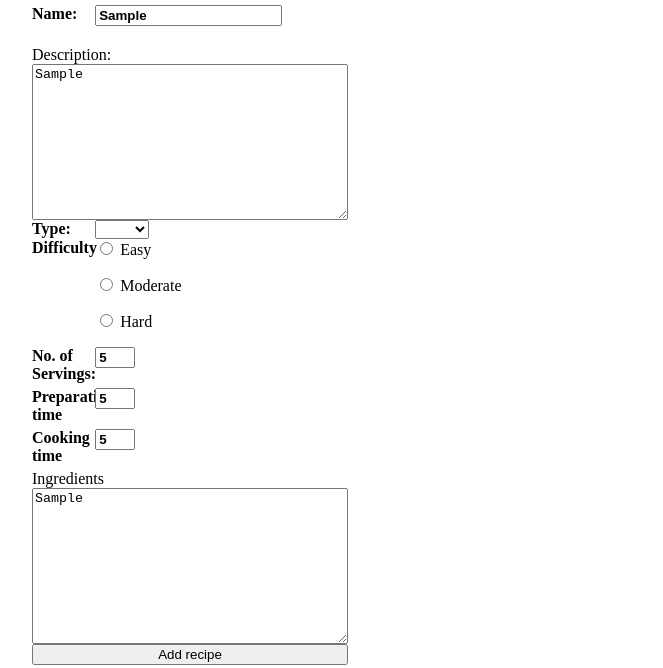
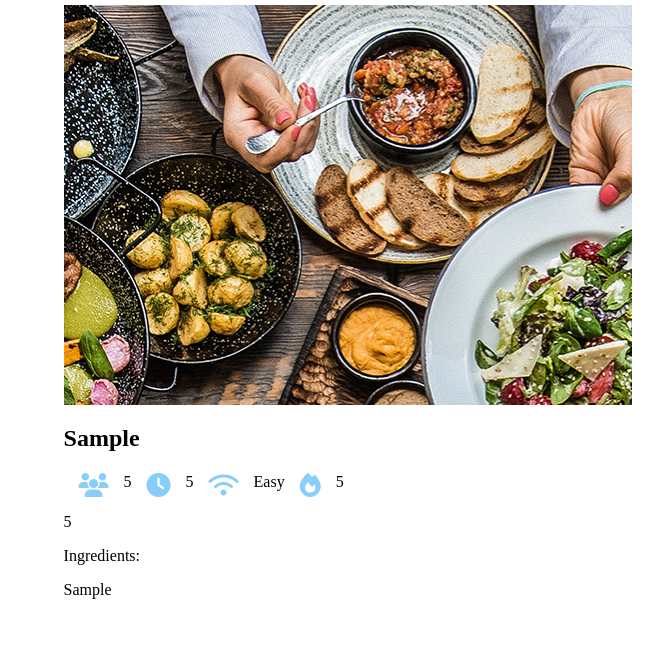
Before and after one commit to BohdanZyshchyk/HTMLCSSHomeworkProjects, a plain HTML site: page RecipeJS/recipe.html in a window 1280 px wide. Both pictures are taken after typing "Sample", "Sample", "5", "5", "5", "Sample" into the empty fields and a click on the button "Add recipe". Shown: the part 132-800 px from the top of the page, without its empty margins (292-955 px from the left). Drawn offline with Linux system fonts and the light colour scheme.

Commit message:
final changes

```diff
--- a/RecipeJS/css/recipe.css
+++ b/RecipeJS/css/recipe.css
@@ -1,42 +1,80 @@
-.container{
+.container {
     width: 50%;
     margin: 0 auto;
 }
 
-form{
+form {
     display: flex;
     flex-direction: column;
     width: 50%;
 }
-.inputs{
+
+.inputs {
     width: 100%;
     display: flex;
+    margin-bottom: 5px;
 }
-.inputs>label{
+
+.inputs>label,
+.inputs+label {
     font-weight: bold;
     width: 20%;
 }
 
-.inputs>input{
+.inputs>input {
     font-weight: bold;
 }
 
-input{
+input {
     margin-bottom: 20px;
 }
-input[type="number"]{
+
+input[type="number"] {
     width: 10%;
 }
-.radiob{
+
+.radiob {
     display: flex;
     flex-direction: column;
 }
 
-.properties{
+.properties {
     display: flex;
     flex-direction: row;
 }
 
-.display{
+.display {
     display: none;
 }
+
+.pic {
+    width: 100%;
+    height: 400px;
+
+    background-image: url(../img/table_with_food_top_view_900x700.jpg);
+    background-repeat: no-repeat;
+}
+
+.recipe {
+    width: 90%;
+    margin: 0 auto;
+}
+
+.pic+h2 {
+    margin-bottom: 0px;
+}
+
+h4 {
+    color: lightslategray;
+    font-weight: bolder;
+}
+
+i {
+    color: lightskyblue;
+    padding: 0 15px 0 15px;
+    font-size: 24px;
+}
+
+textarea{
+    margin-bottom: 20px;
+}
--- a/RecipeJS/js/recipe.js
+++ b/RecipeJS/js/recipe.js
@@ -4,10 +4,11 @@ function getData(){
     let name = document.querySelector("#recipe-name").value;
     let descr = document.querySelector("#description").value;
     let types = document.querySelector("#types").value;
-    let diff =  document.querySelector('input[name="choice"]:checked').textContent;
+    let diff =  document.querySelector('input[name="choice"]:checked').value;
     let servs = document.querySelector("#servings").value;
     let prepT = document.querySelector("#prepare").value;
     let cookT = document.querySelector("#cooking").value;
+    let ingr = document.querySelector("#ingredients").value;
 
     let recipe ={
         Name: name,
@@ -16,19 +17,19 @@ function getData(){
         Difficult: diff,
         Servs: servs,
         PrepT: prepT,
-        CookT: cookT
+        CookT: cookT,
+        Ingr: ingr
     }
 
     return recipe;
 }
 
 
-
-
 function formRecipe(){
     let recipe = getData();
-    document.querySelector("form").classList.toggle(".display");
-    console.log(recipe);
+    document.querySelector("form").classList.toggle("display");
+    document.querySelector(".recipe").classList.toggle("display");
+
     document.querySelector("#r-name").innerText = recipe.Name;
     document.querySelector("#r-type").innerText = recipe.Type;
     document.querySelector("#r-people").innerText = recipe.Servs;
@@ -36,7 +37,7 @@ function formRecipe(){
     document.querySelector("#r-lvl").innerText = recipe.Difficult;
     document.querySelector("#r-cook").innerText = recipe.CookT;
     document.querySelector(".description").innerText = recipe.CookT;
-    document.querySelector(".ingredients").innerText = recipe.CookT;
+    document.querySelector(".ingredients").innerText = recipe.Ingr;
 }
 
 let button = document.querySelector('input[type="button"]');
--- a/RecipeJS/recipe.html
+++ b/RecipeJS/recipe.html
@@ -6,6 +6,7 @@
     <meta name="viewport" content="width=device-width, initial-scale=1.0">
     <title>Document</title>
     <link rel="stylesheet" href="css/recipe.css">
+    <script src="https://kit.fontawesome.com/2cda9efde9.js" crossorigin="anonymous"></script>
 </head>
 
 <body>
@@ -34,10 +35,10 @@
                 </select>
             </div>
             <div class="inputs">
-                <label >Difficulty</label>
+                <label>Difficulty</label>
                 <div class="radiob">
                     <label>
-                        <input type="radio" name="choice" value="Easy" /> Easy
+                        <input type="radio" name="choice" checked value="Easy" /> Easy
                     </label>
                     <label>
                         <input type="radio" name="choice" value="Moderate" /> Moderate
@@ -49,31 +50,36 @@
             </div>
             <div class="inputs">
                 <label for="servings">No. of Servings:</label>
-                <input id="servings" type="number" min="0" >
+                <input id="servings" type="number" min="0">
             </div>
             <div class="inputs">
                 <label for="prepare">Preparation time</label>
-                <input id="prepare" type="number" min="0" max="60" >
+                <input id="prepare" type="number" min="0" max="60">
             </div>
             <div class="inputs">
                 <label for="cooking">Cooking time</label>
-                <input id="cooking" type="number" min="0" max="60" >
+                <input id="cooking" type="number" min="0" max="60">
             </div>
             <label for="ingredients">Ingredients</label>
-            <textarea id="Ingredients" cols="30" rows="10"></textarea>
+            <textarea id="ingredients" cols="30" rows="10"></textarea>
             <input type="button" value="Add recipe">
         </form>
-        <div class="recipe">
+        <div class="recipe display">
+            <div class="pic"></div>
             <h2 id="r-name">Recipe name</h2>
-            <h3 id="r-type">Recipe type</h3>
+            <h4 id="r-type">Recipe type</h4>
             <div class="properties">
-               <div id="r-people" class="property">1</div>
-               <div id="r-time" class="property">2</div>
-               <div id="r-lvl" class="property">3</div>
-               <div id="r-cook" class="property">4</div>
+                <i class="fas fa-users"></i>
+                <div id="r-people" class="property">1</div>
+                <i class="fas fa-clock"></i>
+                <div id="r-time" class="property">2</div>
+                <i class="fas fa-wifi"></i>
+                <div id="r-lvl" class="property">3</div>
+                <i class="fas fa-fire"></i>
+                <div id="r-cook" class="property">4</div>
             </div>
             <p class="description"></p>
-            <span>ingredients</span>
+            <label>Ingredients:</label>
             <p class="ingredients"></p>
         </div>
     </div>
```
Also changed, not shown: RecipeJS/img/table_with_food_top_view_900x700.jpg (added).
